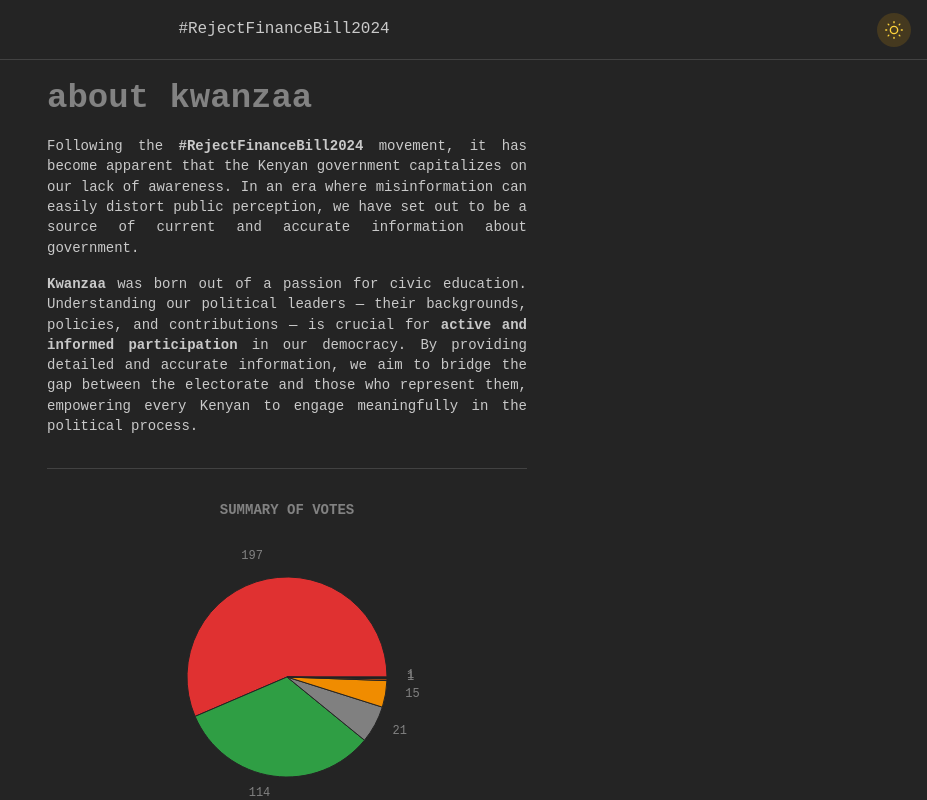
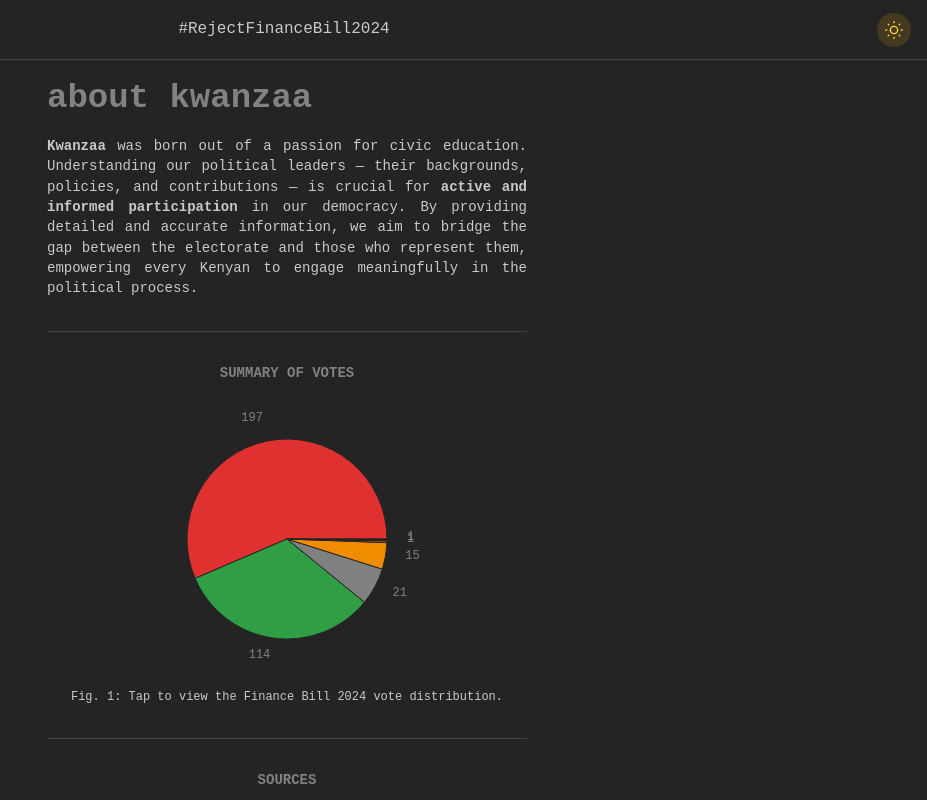
Before and after one commit to kewarrie/kwanzaa, a Next.js app: page /about in a window 1280 px wide. Shown: the top 800 px of the page, without its empty margins (353-1280 px from the left). Built offline with nearby package versions, Linux system fonts and the light colour scheme; no server answers.

Commit message:
Updated the About page text

```diff
--- a/app/about/page.tsx
+++ b/app/about/page.tsx
@@ -21,12 +21,6 @@ export default function Page() {
           <Space my="md" />
 
           {/* About Kwanzaa */}
-
-          <Text size="sm" ta="justify" my="md">
-            Following the <strong>#RejectFinanceBill2024</strong> movement, it has become apparent that the Kenyan
-            government capitalizes on our lack of awareness. In an era where misinformation can easily distort
-            public perception, we have set out to be a source of current and accurate information about government.
-          </Text>
 
           <Text size="sm" ta="justify" my="md">
             <strong>Kwanzaa</strong> was born out of a passion for civic education. Understanding our political leaders —
```
